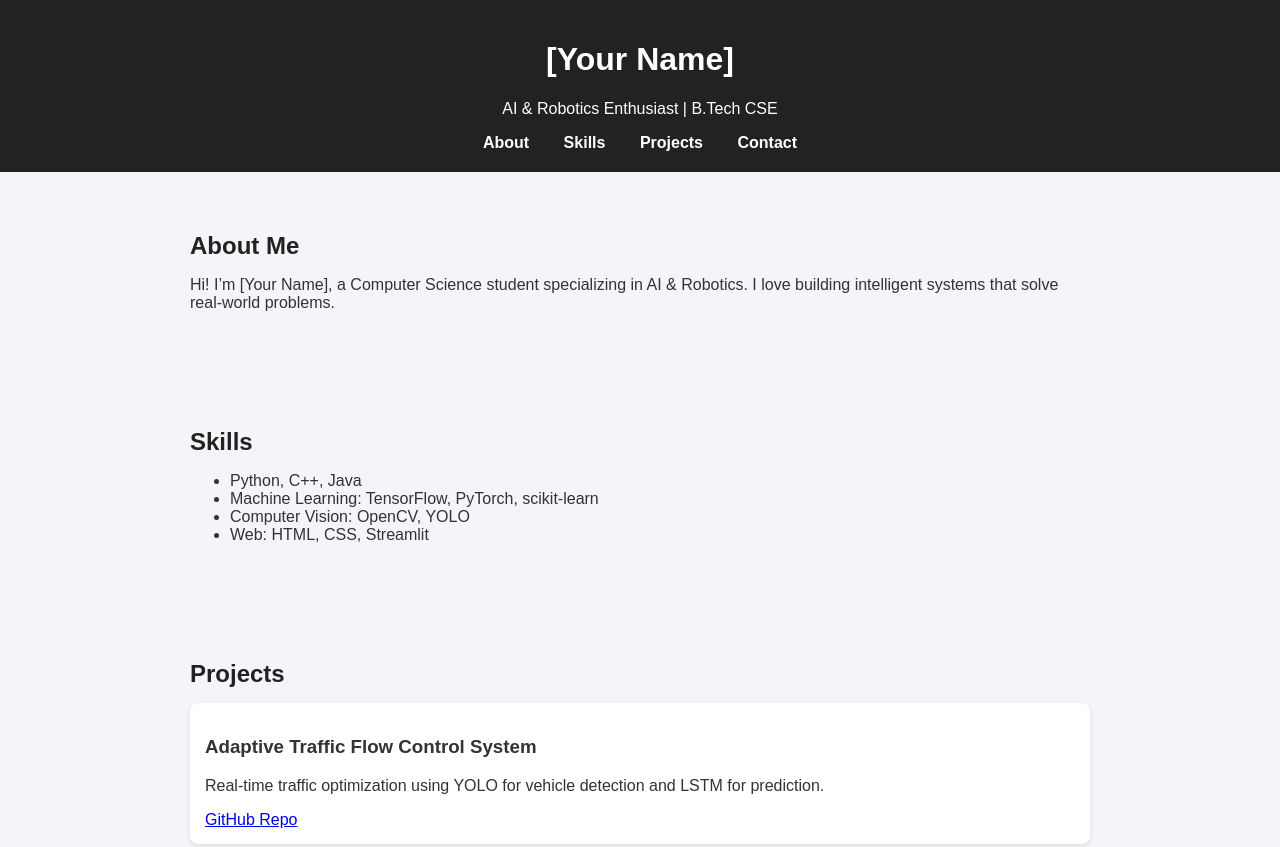
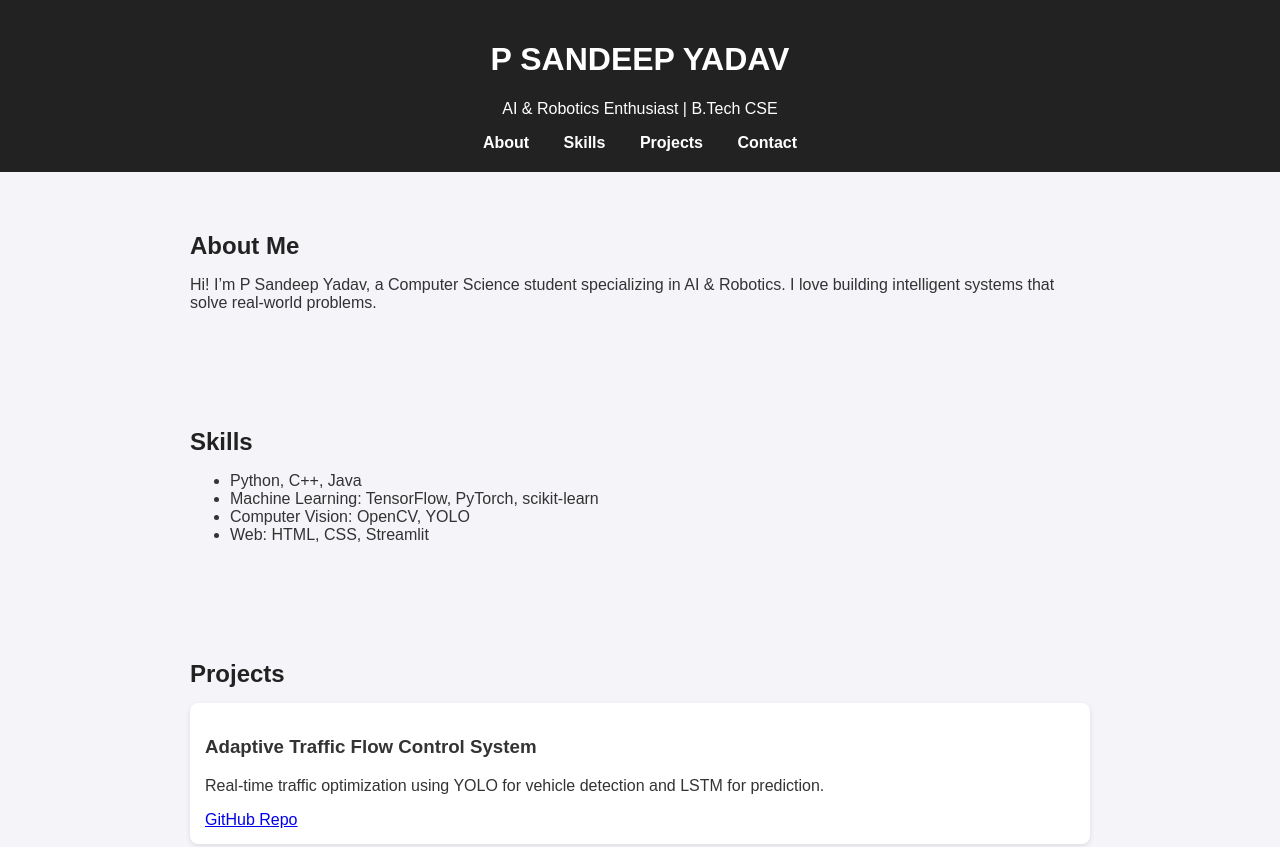
Before and after one commit to codewith-sandy/codewith-sandy.github.io, a plain HTML site: page index.html in a window 1280 px wide. Shown: the top 847 px of the page. Drawn offline with Linux system fonts and the light colour scheme.

Commit message:
Update index.html

```diff
--- a/index.html
+++ b/index.html
@@ -3,7 +3,7 @@
 <head>
   <meta charset="UTF-8">
   <meta name="viewport" content="width=device-width, initial-scale=1.0">
-  <title>[Your Name] | Portfolio</title>
+  <title>P SANDEEP YADAV | Portfolio</title>
   <style>
     body { font-family: Arial; margin:0; padding:0; background:#f4f4f9; color:#333; }
     header { background:#222; color:#fff; padding:20px; text-align:center; }
@@ -16,7 +16,7 @@
 </head>
 <body>
   <header>
-    <h1>[Your Name]</h1>
+    <h1>P SANDEEP YADAV</h1>
     <p>AI & Robotics Enthusiast | B.Tech CSE</p>
     <nav>
       <a href="#about">About</a>
@@ -28,7 +28,7 @@
 
   <section id="about">
     <h2>About Me</h2>
-    <p>Hi! I’m [Your Name], a Computer Science student specializing in AI & Robotics.
+    <p>Hi! I’m P Sandeep Yadav, a Computer Science student specializing in AI & Robotics.
     I love building intelligent systems that solve real-world problems.</p>
   </section>
 
@@ -69,7 +69,7 @@
   </section>
 
   <footer>
-    <p>© 2025 [Your Name] | Built with ❤️ using GitHub Pages</p>
+    <p>© 2025 Code-With-Sandy | Built with ❤️ using GitHub Pages</p>
   </footer>
 </body>
 </html>
```
